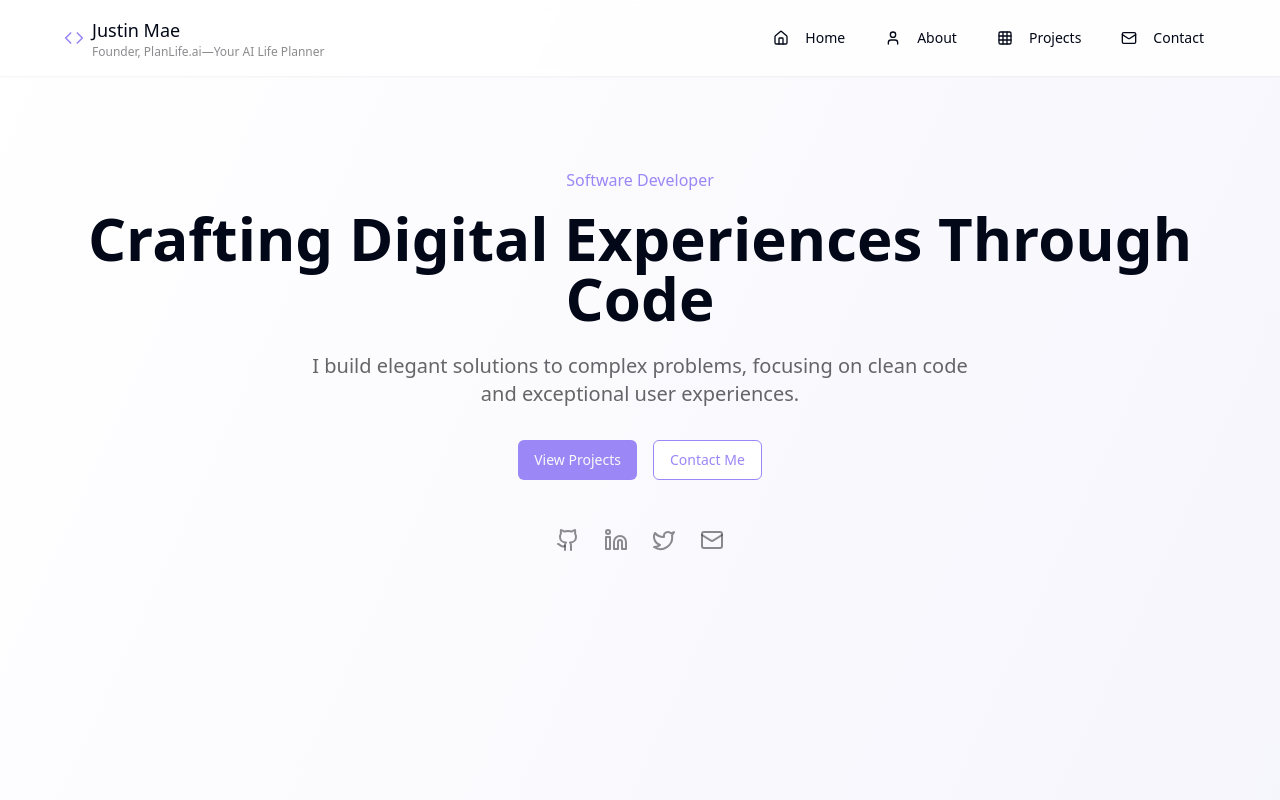
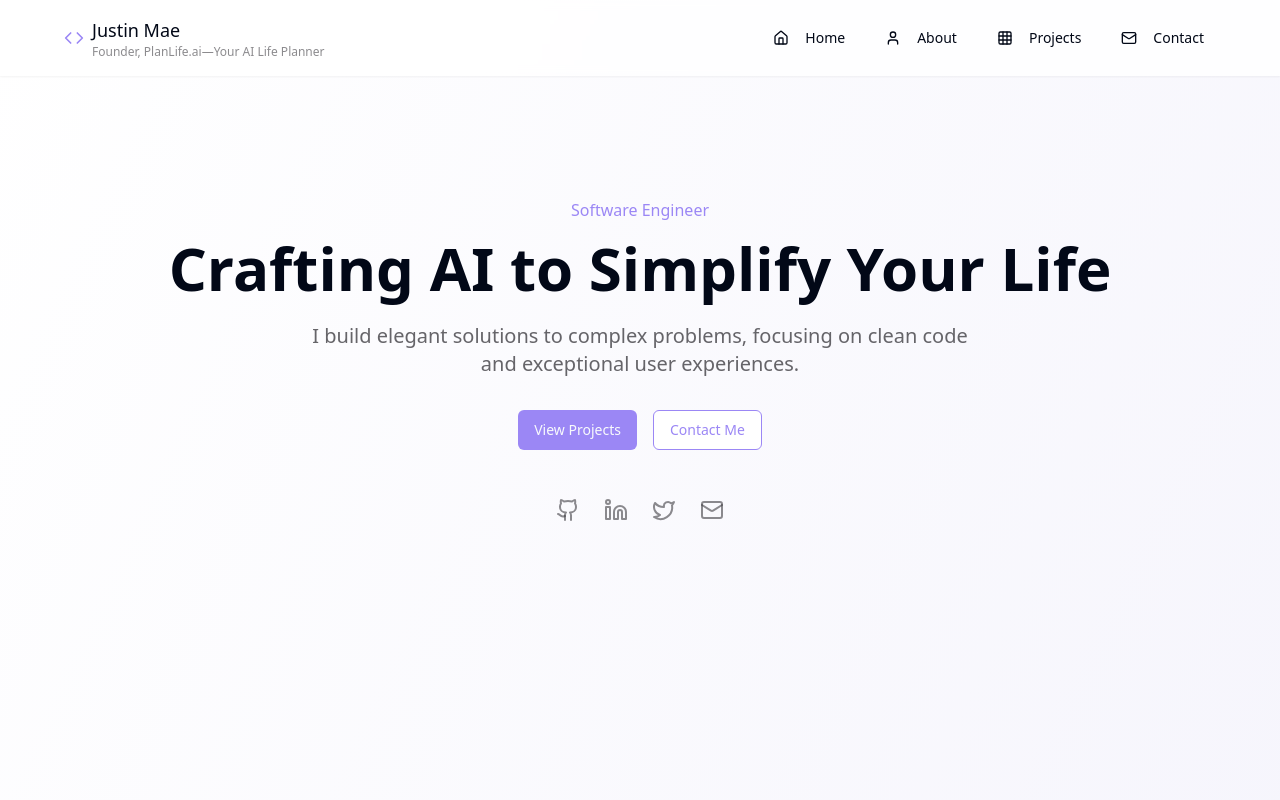
Before and after one commit to justinmae/justinmae.com, a React (Vite) app: page / in a window 1280 px wide. Shown: the top 800 px of the page. Built offline with nearby package versions, Linux system fonts and the light colour scheme.

Commit message:
Update hero section text
Update the hero section text to use "Software engineer" instead of "Software developer", and "crafting AI to simplify your life" instead of "Crafting Digital Experiences Through Code".

```diff
--- a/src/components/sections/Hero.tsx
+++ b/src/components/sections/Hero.tsx
@@ -11,10 +11,10 @@ export const Hero = () => {
   return (
     <section className="min-h-[90vh] flex flex-col justify-center items-center text-center px-4 animate-fade-in">
       <span className="text-accent-primary font-medium mb-4 animate-fade-up" style={{ animationDelay: "0.2s" }}>
-        Software Developer
+        Software Engineer
       </span>
       <h1 className="text-4xl md:text-6xl font-bold mb-6 animate-fade-up" style={{ animationDelay: "0.3s" }}>
-        Crafting Digital Experiences Through Code
+        Crafting AI to Simplify Your Life
       </h1>
       <p className="text-lg md:text-xl text-soft-dark/80 max-w-2xl mb-8 animate-fade-up" style={{ animationDelay: "0.4s" }}>
         I build elegant solutions to complex problems, focusing on clean code and exceptional user experiences.
```
